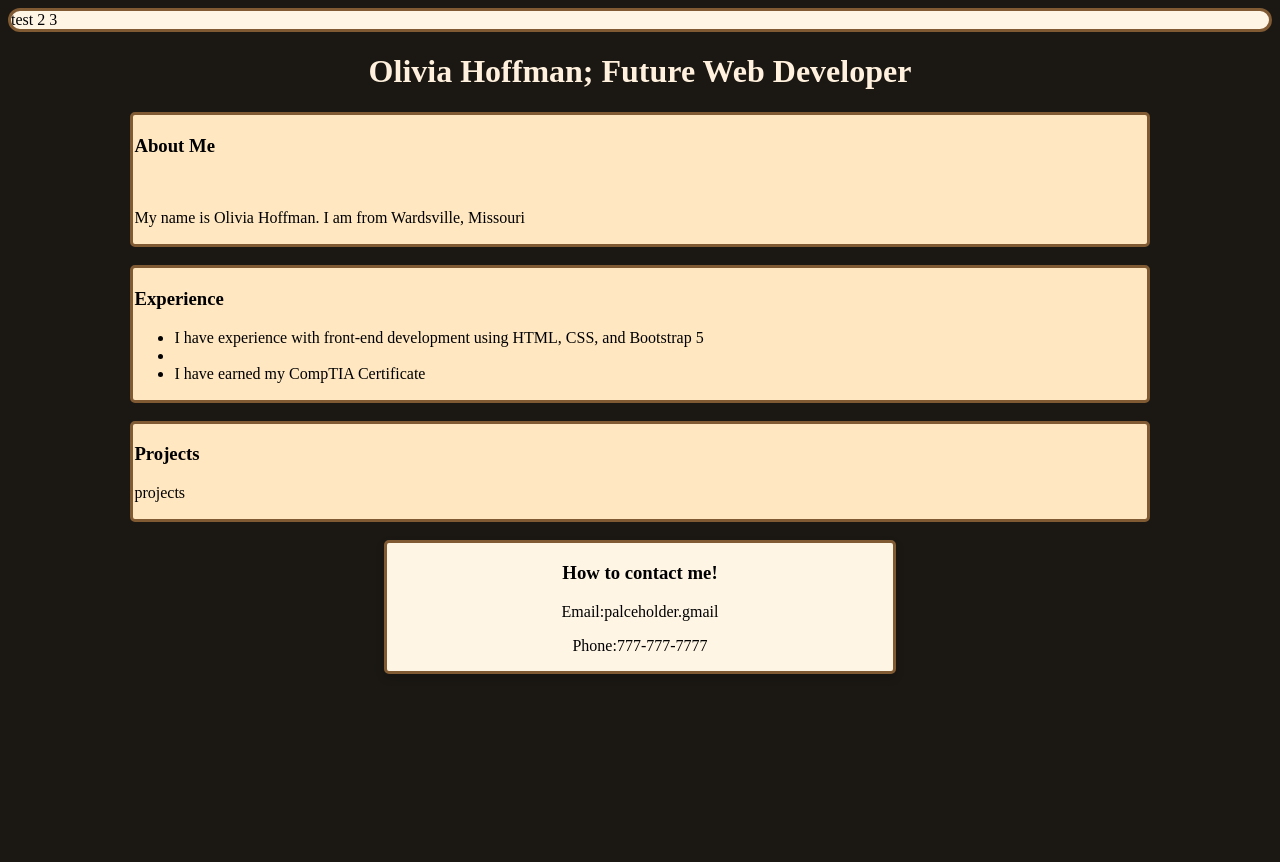
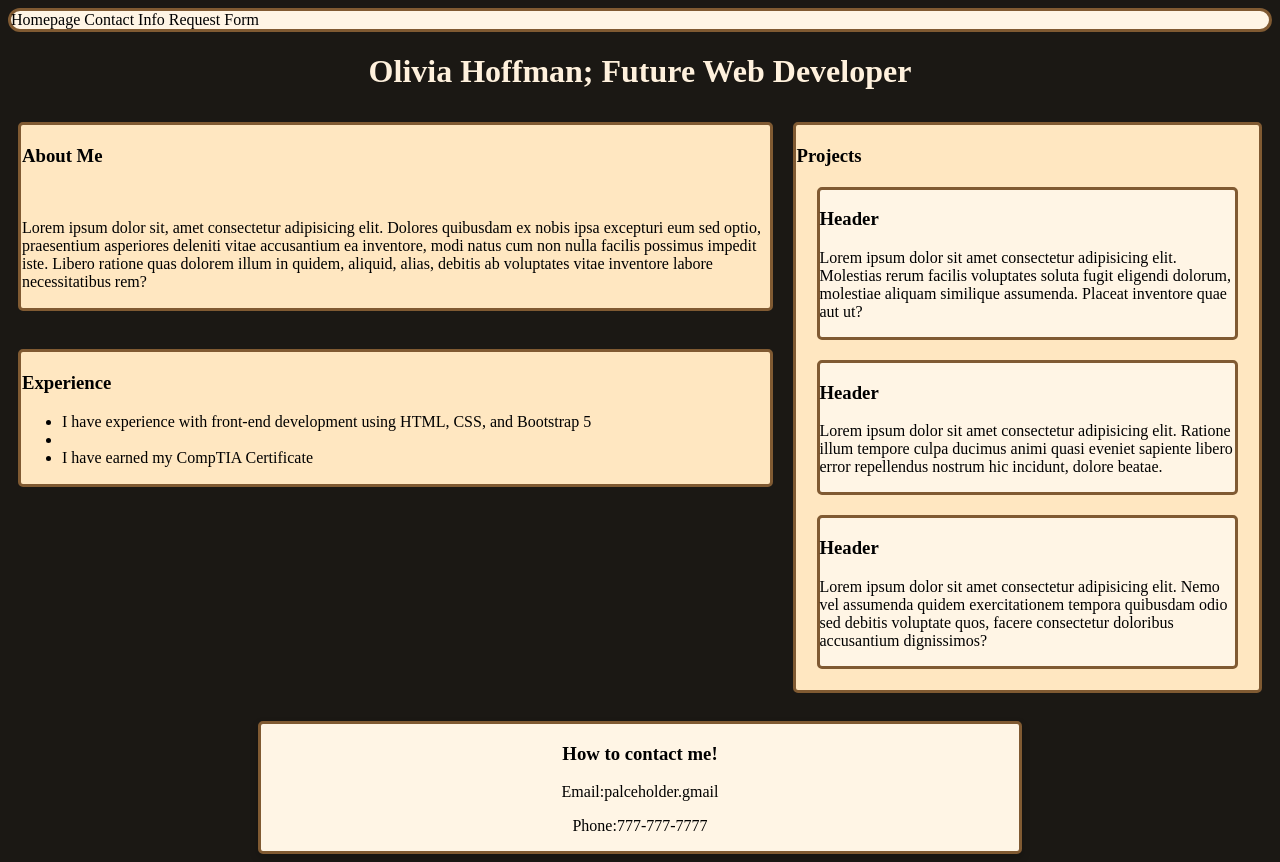
Before and after one commit to OliviaH-glitch/resumeProject, a plain HTML site: page index.html in a window 1280 px wide. Before the commit the page ends 800 px from the top, so only its background shows below. Drawn offline with Linux system fonts and the light colour scheme.

Commit message:
Added form page and formatted main page for two screen sizes

```diff
--- a/index.html
+++ b/index.html
@@ -10,17 +10,22 @@
 
 <body>
     <nav>
-        <a>test</a>
-        <a>2</a>
-        <a>3</a>
+        <a>Homepage</a>
+        <a>Contact Info</a>
+        <a>Request Form</a>
     </nav>
-<div class="row">
+    <div class="displayOne">
         <h1>Olivia Hoffman; Future Web Developer</h1>
 
+        <div class="makeRow">
+            <div class="displayTwo">
                 <section>
                     <h3>About Me</h3>
                     <img>
-        <p>My name is Olivia Hoffman. I am from Wardsville, Missouri</p>
+                    <p>Lorem ipsum dolor sit, amet consectetur adipisicing elit. Dolores quibusdam ex nobis ipsa
+                        excepturi eum sed optio, praesentium asperiores deleniti vitae accusantium ea inventore, modi
+                        natus cum non nulla facilis possimus impedit iste. Libero ratione quas dolorem illum in quidem,
+                        aliquid, alias, debitis ab voluptates vitae inventore labore necessitatibus rem?</p>
                 </section>
 
                 <br>
@@ -33,13 +38,34 @@
                         <li>I have earned my CompTIA Certificate</li>
                     </ul>
                 </section>
+            </div>
+
 
             <br>
 
             <section>
                 <h3>Projects</h3>
-        <p>projects</p>
+                <div class="projectInfo">
+                    <h3>Header</h3>
+                    <p>Lorem ipsum dolor sit amet consectetur adipisicing elit. Molestias rerum facilis voluptates
+                        soluta fugit eligendi dolorum, molestiae aliquam similique assumenda. Placeat inventore quae aut
+                        ut?</p>
+                </div>
+
+                <div class="projectInfo">
+                    <h3>Header</h3>
+                    <p>Lorem ipsum dolor sit amet consectetur adipisicing elit. Ratione illum tempore culpa ducimus
+                        animi quasi eveniet sapiente libero error repellendus nostrum hic incidunt, dolore beatae.</p>
+                </div>
+                <div class="projectInfo">
+                    <h3>Header</h3>
+                    <p>Lorem ipsum dolor sit amet consectetur adipisicing elit. Nemo vel assumenda quidem exercitationem
+                        tempora quibusdam odio sed debitis voluptate quos, facere consectetur doloribus accusantium
+                        dignissimos?</p>
+                </div>
             </section>
+        </div>
+
 
         <br>
 
--- a/styles.css
+++ b/styles.css
@@ -10,9 +10,7 @@ h1 {
 section {
     background-color: rgb(255, 231, 193);
     padding: 1px;
-    width: 80%;
-    margin-left: 50px;
-    margin-right: 50px;
+    margin: 10px;
     border: 3px solid rgb(128, 90, 50);
     border-radius: 5px;
 }
@@ -25,7 +23,7 @@ nav {
 
 .card {
     box-shadow: 0 4px 8px 0 rgba(0, 0, 0, 0.2);
-    width: 40%;
+    width: 60%;
     border: 3px solid rgb(128, 90, 50);
     border-radius: 5px;
     background-color: rgb(255, 245, 229);
@@ -33,8 +31,32 @@ nav {
 
 }
 
-.row {
-display:flex;
-flex-direction:column;
-align-items: center;
+.displayOne {
+    display: flex;
+    flex-direction: column;
+    align-items: center;
 }
+
+.projectInfo {
+    margin: 20px;
+    border: 3px solid rgb(128, 90, 50);
+    border-radius: 5px;
+    background-color: rgb(255, 245, 229);
+}
+
+@media screen and (min-width: 576px) {
+    .makeRow {
+        display: flex;
+        flex-direction: row;
+    }
+
+    .displayTwo {
+        display: flex;
+        flex-direction: column;
+        align-items: right;
+    }
+}
+
+@media screen and (min-width: 760px) {
+
+}
```
Also changed, not shown: formPage.html (added, +11 -0 lines). Lines whose indentation alone changed are shown as unchanged.
